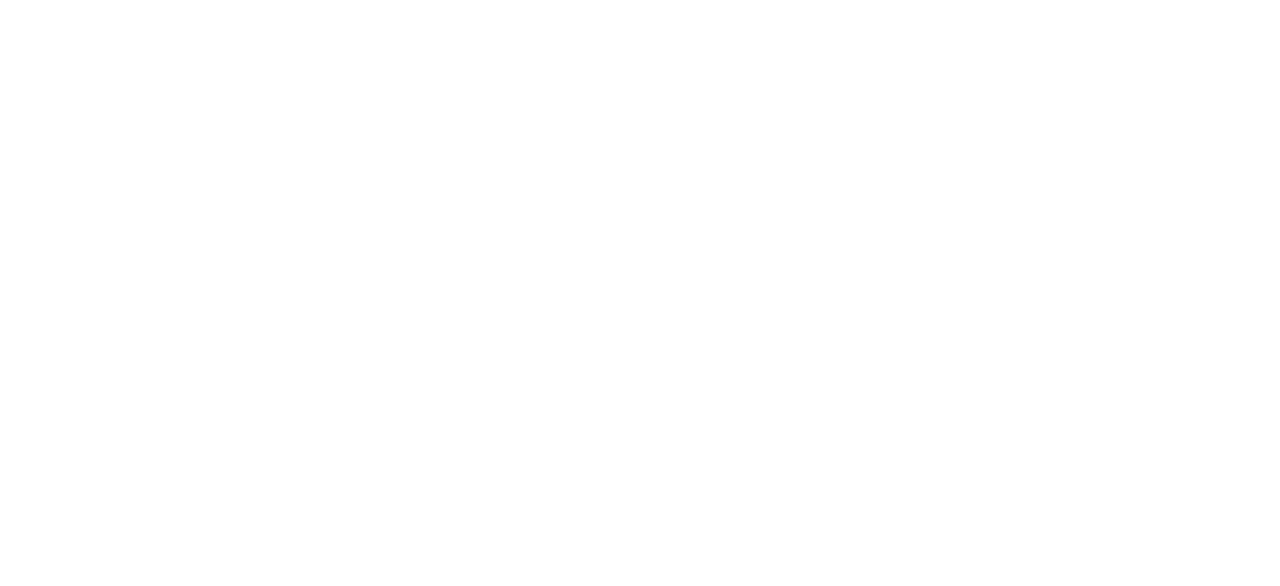
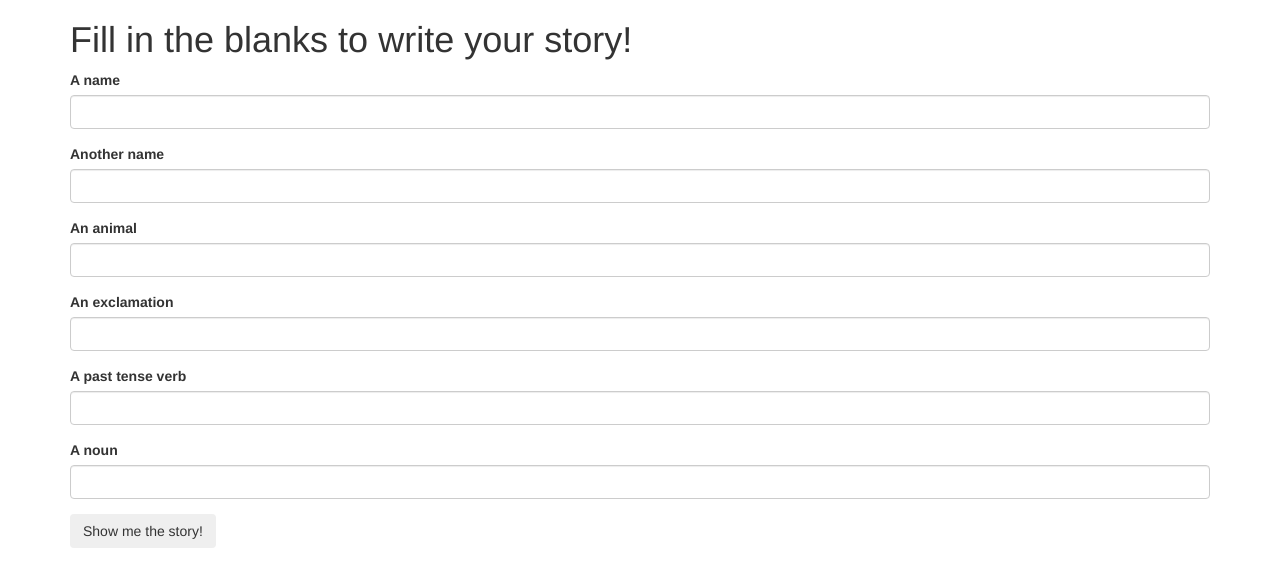
Before and after one commit to Ambermeetsrobot/looping, a plain HTML site: page index.html in a window 1280 px wide. Drawn offline with Linux system fonts and the light colour scheme.

Commit message:
add looping to mad libs form

```diff
--- a/css/styles.css
+++ b/css/styles.css
@@ -0,0 +1,3 @@
+#story {
+  display: none;
+}
--- a/index.html
+++ b/index.html
@@ -8,7 +8,44 @@
     <title>TITLE</title>
   </head>
   <body>
+    <div class="container">
+       <h1>Fill in the blanks to write your story!</h1>
+       <div id="blanks">
+         <form>
+           <div class="form-group">
+             <label for="person1">A name</label>
+             <input id="person1" class="form-control" type="text">
+           </div>
+           <div class="form-group">
+             <label for="person2">Another name</label>
+             <input id="person2" class="form-control" type="text">
+           </div>
+           <div class="form-group">
+             <label for="animal">An animal</label>
+             <input id="animal" class="form-control" type="text">
+           </div>
+           <div class="form-group">
+             <label for="exclamation">An exclamation</label>
+             <input id="exclamation" class="form-control" type="text">
+           </div>
+           <div class="form-group">
+             <label for="verb">A past tense verb</label>
+             <input id="verb" class="form-control" type="text">
+           </div>
+           <div class="form-group">
+             <label for="noun">A noun</label>
+             <input id="noun" class="form-control" type="text">
+           </div>
 
+           <button type="submit" class="btn">Show me the story!</button>
+         </form>
+       </div>
+
+       <div id="story">
+         <h1>A fantastical adventure</h1>
+         <p>One day, <span class="person1"></span> and <span class="person2"></span> were walking through the woods, when suddenly a giant <span class="animal"></span> appeared. "<span class="exclamation"></span>", <span class="person1"></span> cried. The two of them <span class="verb"></span> as quickly possible, and when they were safe, <span class="person1"></span> and <span class="person2"></span> gave each other a giant <span class="noun"></span>.</p>
+       </div>
+     </div>
 
 
   </body>
--- a/js/scripts.js
+++ b/js/scripts.js
@@ -0,0 +1,29 @@
+$(document).ready(function() {
+  $("#blanks form").submit(function(event) {
+
+    var thingies = ["person1", "person2", "animal", "exclamation", "verb", "noun"];
+    thingies.forEach(function(thing) {
+        var userInput = $("input#" + thing).val();
+        $("." + thing).text(userInput);
+        console.log(thing + " = " + userInput);
+    });
+
+    // var person1Input = $("input#person1").val();
+    // var person2Input = $("input#person2").val();
+    // var animalInput= $("input#animal").val();
+    // var exclamationInput = $("input#exclamation").val();
+    // var verbInput = $("input#verb").val();
+    // var nounInput = $("input#noun").val();
+    //
+    // $(".person1").text(person1Input);
+    // $(".person2").text(person2Input);
+    // $(".animal").text(animalInput);
+    // $(".exclamation").text(exclamationInput);
+    // $(".verb").text(verbInput);
+    // $(".noun").text(nounInput);
+
+    $("#story").show();
+
+    event.preventDefault();
+  });
+});
```
